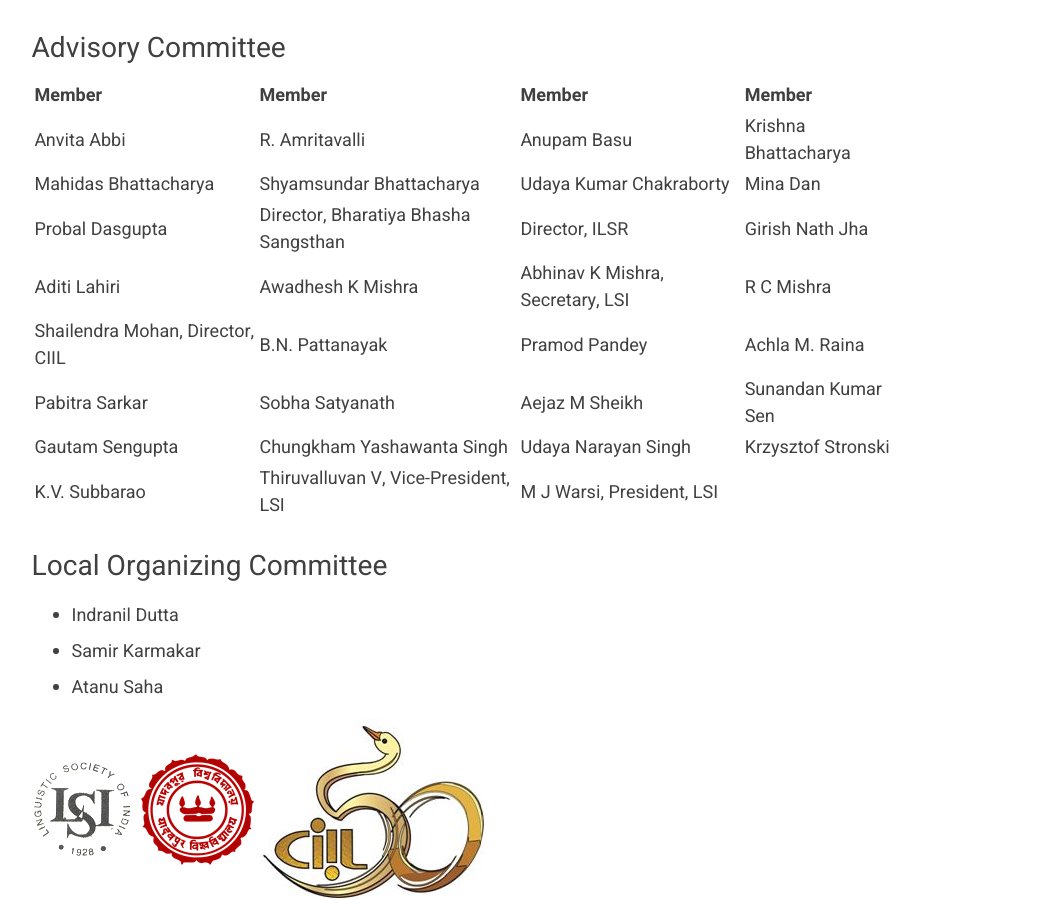
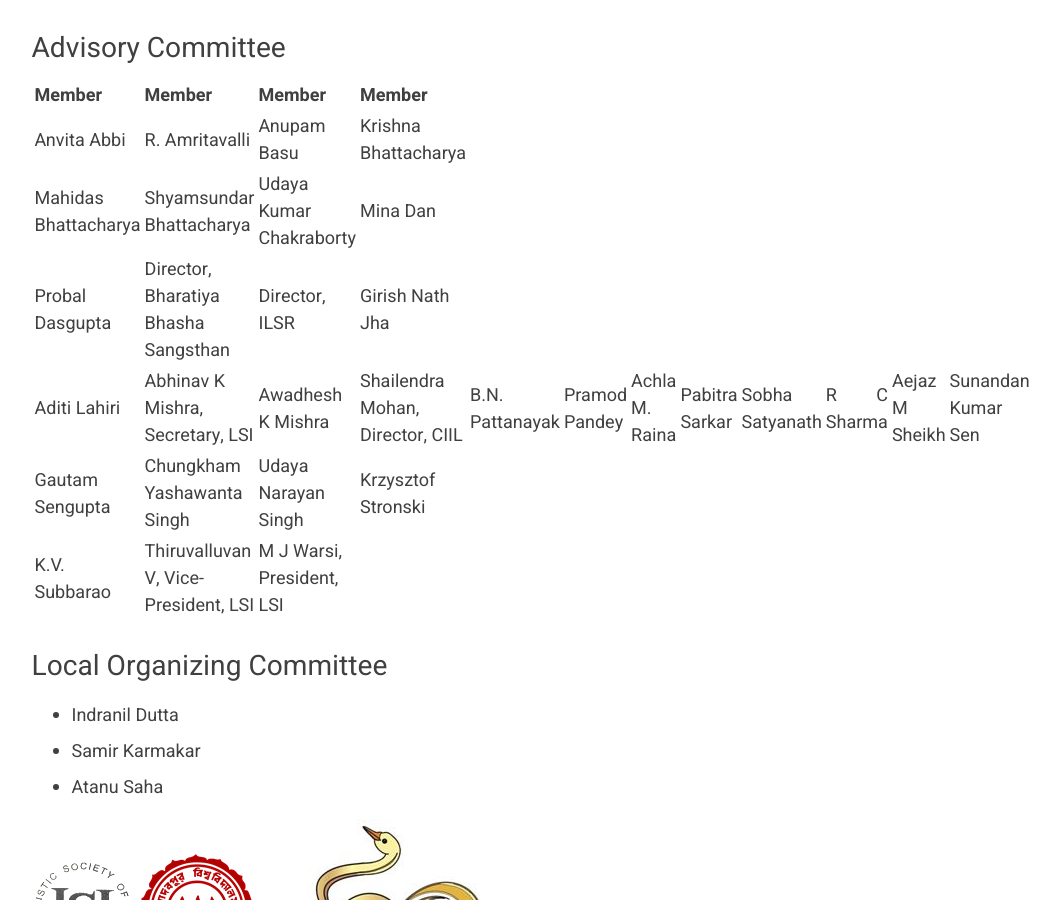
Before and after one commit to icolsi47/icolsi47.github.io, a Jekyll site: the page built from index.md, in a window 1280 px wide and 900 px high, scrolled down 2320 px. Shown: the whole window, without its empty margins (172-1232 px from the left). Built offline with Jekyll 4.4.1, drawn with Linux system fonts in a browser that asks for light colours.

```diff
--- a/index.md
+++ b/index.md
@@ -58,9 +58,7 @@
 | Anvita Abbi                              | R. Amritavalli                           | Anupam Basu                                | Krishna Bhattacharya                     |
 | Mahidas Bhattacharya                     | Shyamsundar Bhattacharya                 | Udaya Kumar Chakraborty                    | Mina Dan                                 |
 | Probal Dasgupta                          | Director, Bharatiya Bhasha Sangsthan     | Director, ILSR                             | Girish Nath Jha                          |
-| Aditi Lahiri                             | Awadhesh K Mishra                        | Abhinav K Mishra, Secretary, LSI           | R C Mishra                               |
-| Shailendra Mohan, Director, CIIL         | B.N. Pattanayak                          | Pramod Pandey                              | Achla M. Raina                           |
-| Pabitra Sarkar                           | Sobha Satyanath                          | Aejaz M Sheikh                             | Sunandan Kumar Sen                       |
+| Aditi Lahiri                             | Abhinav K Mishra, Secretary, LSI                         |    Awadhesh K Mishra        |      Shailendra Mohan, Director, CIIL         | B.N. Pattanayak                          | Pramod Pandey                              | Achla M. Raina                           |  Pabitra Sarkar                           | Sobha Satyanath                          | R C Sharma | Aejaz M Sheikh                             | Sunandan Kumar Sen                       |
 | Gautam Sengupta                          | Chungkham Yashawanta Singh               | Udaya Narayan Singh                        | Krzysztof Stronski                       |
 | K.V. Subbarao                            | Thiruvalluvan V, Vice-President, LSI     | M J Warsi, President, LSI                  |                                          |
 
```
